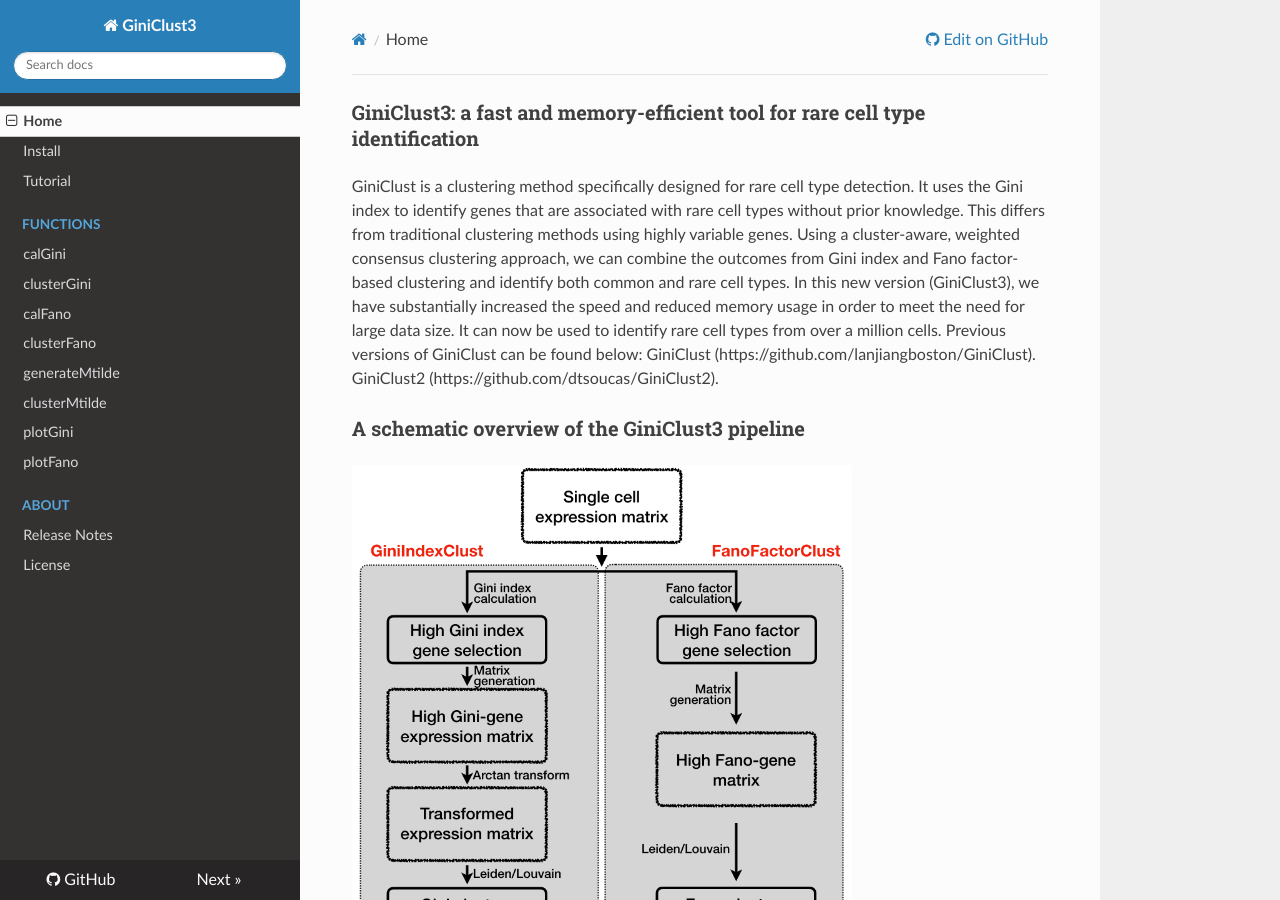
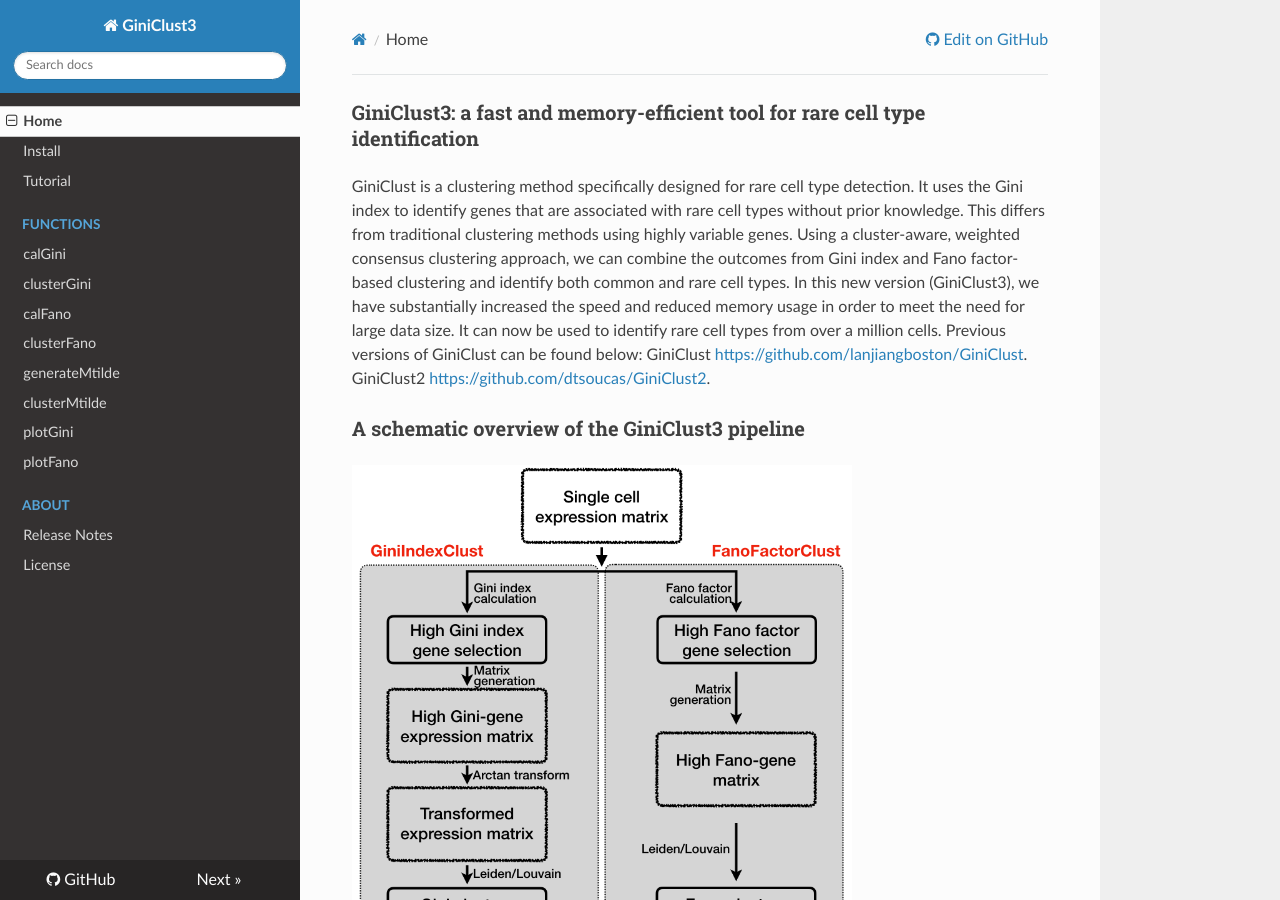
Before and after one commit to rdong08/GiniClust3, an MkDocs documentation site: the page built from docs/index.md, in a window 1280 px wide and 900 px high. Built offline with MkDocs 1.6.1, drawn with Linux system fonts in a browser that asks for light colours; nearby versions of some CDN libraries; old or Windows-style settings are respelled for this version of MkDocs.

Commit message:
Update index.md

```diff
--- a/docs/index.md
+++ b/docs/index.md
@@ -1,5 +1,5 @@
 ###GiniClust3: a fast and memory-efficient tool for rare cell type identification
-GiniClust is a clustering method specifically designed for rare cell type detection. It uses the Gini index to identify genes that are associated with rare cell types without prior knowledge. This differs from traditional clustering methods using highly variable genes. Using a cluster-aware, weighted consensus clustering approach, we can combine the outcomes from Gini index and Fano factor-based clustering and identify both common and rare cell types. In this new version (GiniClust3), we have substantially increased the speed and reduced memory usage in order to meet the need for large data size. It can now be used to identify rare cell types from over a million cells. Previous versions of GiniClust can be found below: GiniClust (https://github.com/lanjiangboston/GiniClust). GiniClust2 (https://github.com/dtsoucas/GiniClust2).
+GiniClust is a clustering method specifically designed for rare cell type detection. It uses the Gini index to identify genes that are associated with rare cell types without prior knowledge. This differs from traditional clustering methods using highly variable genes. Using a cluster-aware, weighted consensus clustering approach, we can combine the outcomes from Gini index and Fano factor-based clustering and identify both common and rare cell types. In this new version (GiniClust3), we have substantially increased the speed and reduced memory usage in order to meet the need for large data size. It can now be used to identify rare cell types from over a million cells. Previous versions of GiniClust can be found below: GiniClust <https://github.com/lanjiangboston/GiniClust>. GiniClust2 <https://github.com/dtsoucas/GiniClust2>.
 
 ###A schematic overview of the GiniClust3 pipeline
 
```
